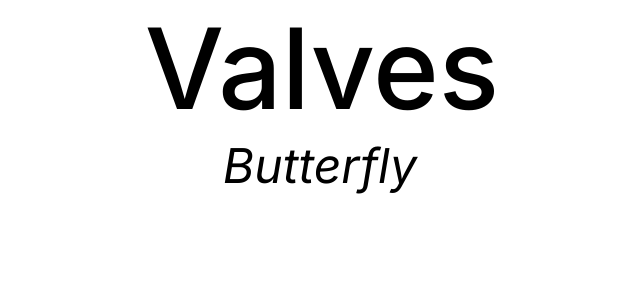
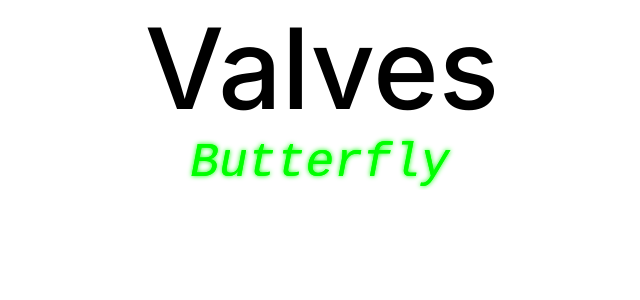
Before and after one commit to TomRgrant/Port, a React (Vite) app in the folder portfolio/: page / in a window 1280 px wide. Shown: the top 300 px of the page, without its empty margins (318-958 px from the left). Built offline with nearby package versions, Linux system fonts and the light colour scheme.

Commit message:
Added Hacker text to subtitle typewriter text

```diff
--- a/portfolio/src/Styles/Components Styles/TypeWriterTitle.css
+++ b/portfolio/src/Styles/Components Styles/TypeWriterTitle.css
@@ -15,8 +15,10 @@
 }
 
 .Typewriter__wrapper {
-    font-family: var(--title-font);
+    font-family: 'Courier New', Courier, monospace;
     font-weight: 400;
     font-style: italic;
+    color: #00ff00;
+    text-shadow: 0 0 5px #00ff00, 0 0 0px #00ff00; /* Glowy effect */
     font-size: clamp(1rem, calc(32px + 16 * ((100vw - 1000px) / (768 - 568))), 3rem);
 }
```
